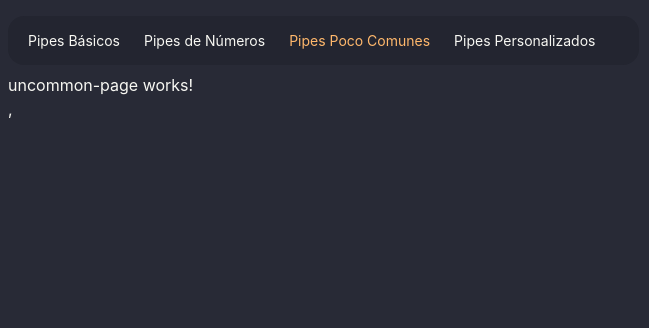
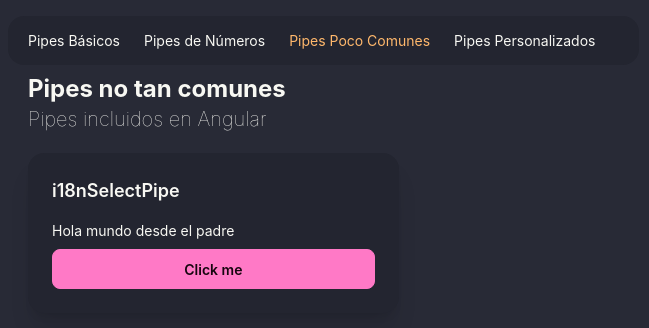
Before and after one commit to LillaDou/angular-pipes-app, an Angular app: page /uncommon in a window 1280 px wide. Shown: the top 328 px of the page, without its empty margins (0-649 px from the left). Built offline with nearby package versions, Linux system fonts and the light colour scheme.

Commit message:
Content projection entre el uncommon page y el card

```diff
--- /dev/null
+++ b/src/app/components/card/card.html
@@ -0,0 +1,8 @@
+<div class="card bg-base-200 shadow-xl mx-5">
+    <div class="card-body">
+        <h2 class="card-title mb-2">{{ title() }}</h2>
+
+        <ng-content></ng-content>
+    </div>
+</div>
+<!-- Este es el archivo hijo del uncommon-page -->
--- /dev/null
+++ b/src/app/components/card/card.ts
@@ -0,0 +1,11 @@
+import { Component, input } from '@angular/core';
+
+@Component({
+  selector: 'app-card',
+  imports: [],
+  templateUrl: './card.html',
+})
+export class Card {
+
+  title = input.required();
+}
--- a/src/app/pages/basic-page/basic-page.ts
+++ b/src/app/pages/basic-page/basic-page.ts
@@ -31,7 +31,6 @@
 
     const interval = setInterval( () => {
       this.customDate.set(new Date() );
-      console.log('tick');
     }, 1000);
 
     onCleanup( () => {
--- a/src/app/pages/uncommon-page/uncommon-page.html
+++ b/src/app/pages/uncommon-page/uncommon-page.html
@@ -1 +1,14 @@
-<p>uncommon-page works!</p>,
+<section class="mx-5 mb-5">
+    <h1 class="text-2xl font-bold">Pipes no tan comunes</h1>
+    <h3 class="text-xl font-thin">Pipes incluidos en Angular</h3>
+</section>
+
+<div class="grid grid-cols-1 md:grid-cols-2 xl:grid-cols-3 gap-4">
+
+    <app-card title="i18nSelectPipe">
+        <p>Hola mundo desde el padre</p>
+        <!-- Esta es la tarjeta padre del card.html -->
+        <button class="btn btn-primary">Click me</button>
+    </app-card>
+
+</div>
--- a/src/app/pages/uncommon-page/uncommon-page.ts
+++ b/src/app/pages/uncommon-page/uncommon-page.ts
@@ -1,8 +1,11 @@
 import { Component } from '@angular/core';
+import { Card } from '../../components/card/card';
 
 @Component({
   selector: 'app-uncommon-page',
-  imports: [],
+  imports: [
+    Card
+  ],
   templateUrl: './uncommon-page.html',
 })
 export default class UncommonPage {}
```
